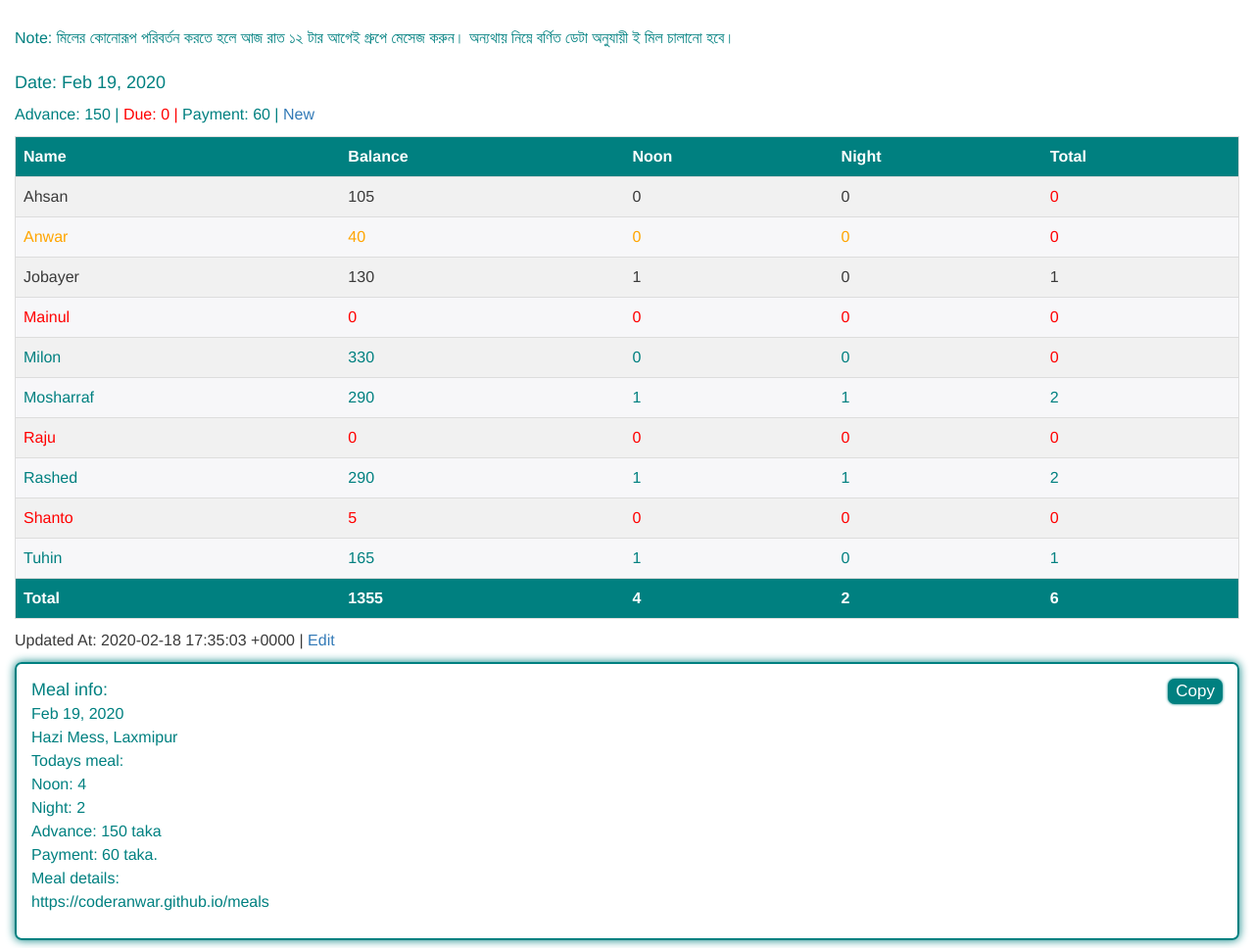
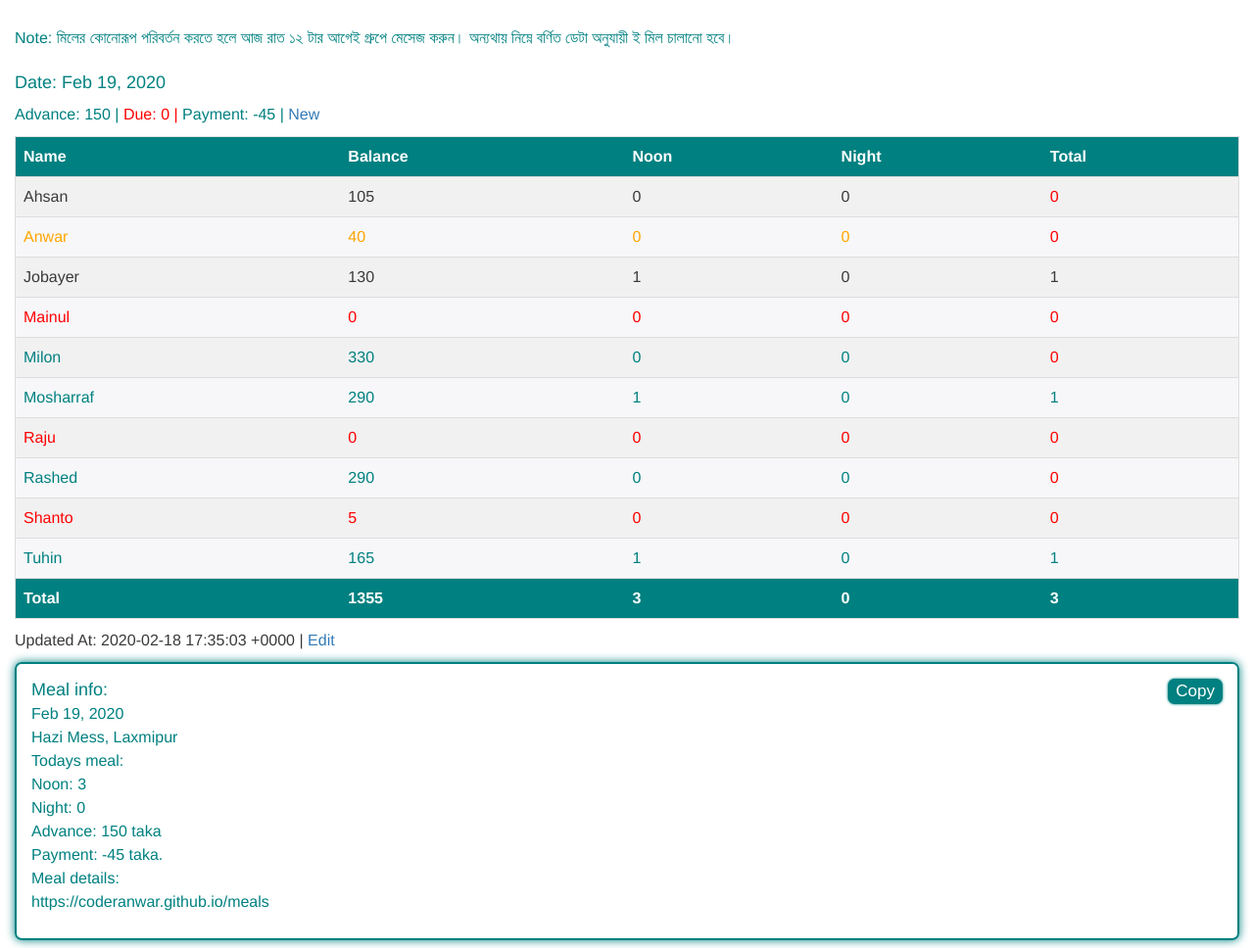
Before and after one commit to coderanwar/meals, a Jekyll site: the page built from index.html, in a window 1280 px wide and 1400 px high. Shown: the part 197-1165 px from the top of the window at 98% size. Built offline with Jekyll 4.4.1, drawn with Linux system fonts in a browser that asks for light colours.

Commit message:
Update meals.yml

```diff
--- a/_data/meals.yml
+++ b/_data/meals.yml
@@ -27,15 +27,15 @@
     - Name: "Mosharraf"
       Balance: 290
       Noon: 1
-      Night: 1
+      Night: 0
     - Name: "Raju"
       Balance: 0
       Noon: 0
       Night: 0
     - Name: "Rashed"
       Balance: 290
-      Noon: 1
-      Night: 1
+      Noon: 0
+      Night: 0
     - Name: "Shanto"
       Balance: 5
       Noon: 0
```
